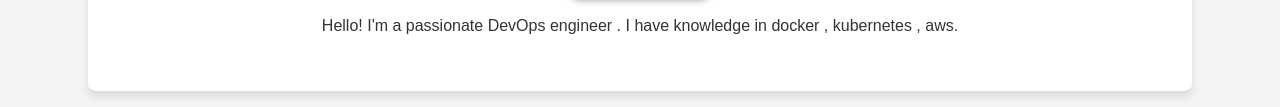
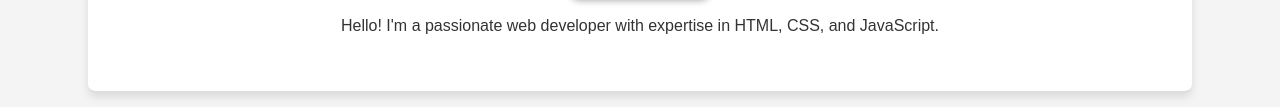
Before and after one commit to chandru-26/CODSOFT-, a plain HTML site: page TASK 1/index.html in a window 1280 px wide. Shown: the part 500-607 px from the top of the page. Drawn offline with Linux system fonts and the light colour scheme.

Commit message:
WIP: saving my local changes

```diff
--- a/TASK 1/index.html
+++ b/TASK 1/index.html
@@ -16,7 +16,8 @@
     <section id="about">
       <img src="photo.jpg" alt="Your Photo" />
       <p>
-        Hello! I'm a passionate DevOps engineer . I have knowledge in docker , kubernetes , aws.
+        Hello! I'm a passionate web developer with expertise in HTML, CSS, and
+        JavaScript.
       </p>
     </section>
 
```
